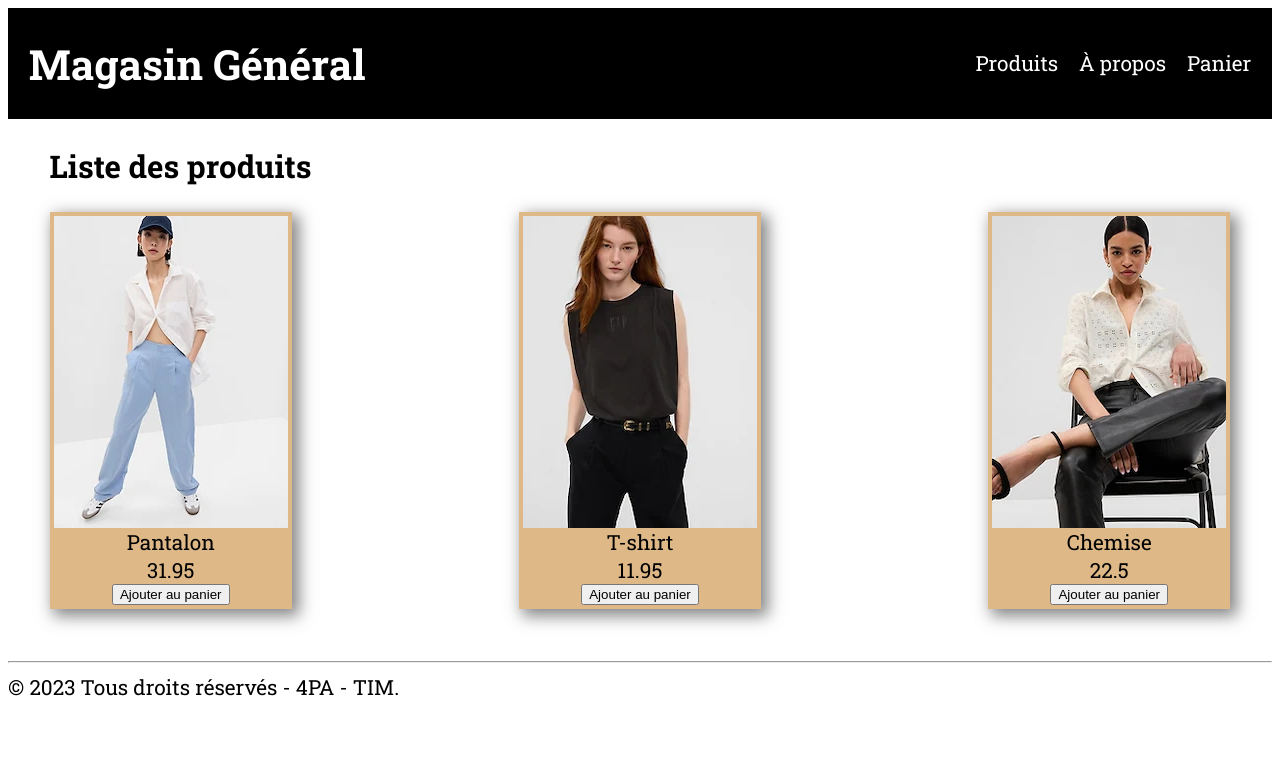
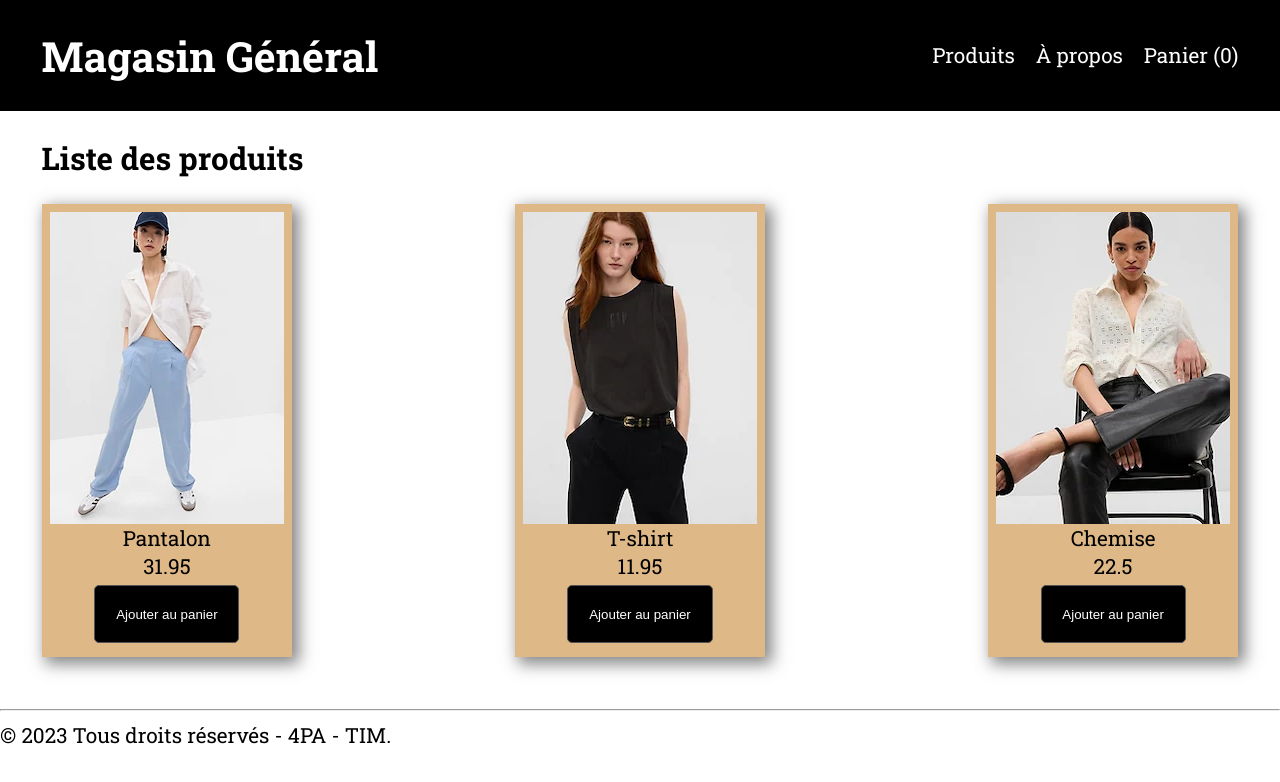
Before and after one commit to tattegrainDrey/magasin-general, a React (Create React App) app: page / in a window 1280 px wide. Shown: the top 782 px of the page. Built offline with nearby package versions, Linux system fonts and the light colour scheme.

Commit message:
Debut de l'ajout de panier de façon réactive

```diff
--- a/public/index.html
+++ b/public/index.html
@@ -23,7 +23,7 @@
     -->
     <title>Magasin général</title>
   </head>
-  <body>
+  <body style="margin: 0;">
     <noscript>Ce site requiert JavaScript.</noscript>
     <div id="racine"></div>
     <!--
--- a/src/Appli.jsx
+++ b/src/Appli.jsx
@@ -1,13 +1,18 @@
+import { useState } from 'react';
 import './Appli.scss';
 import Entete from './Entete';
 import ListeProduits from './ListeProduits';
 import Pied2page from './Pied2page';
 
 function Appli() {
+  //HOOK usestate
+  const etatPanier = useState({});
+  let panier = etatPanier[0];
+  let setPanier = etatPanier[1];
   return (
     <div className="Appli">
-      <Entete/>
-      <ListeProduits/>
+      <Entete panier={panier} />
+      <ListeProduits panier={panier} setPanier={setPanier}/>
       <Pied2page/>
     </div>
   );
--- a/src/Entete.jsx
+++ b/src/Entete.jsx
@@ -1,14 +1,14 @@
 import './Entete.scss';
 
-function Entete() {
-
+function Entete(props) {
+	let panier = props.panier
 	return(
 		<header className='Entete'>
 			<h1>Magasin Général</h1>
 			<nav>
 				<span>Produits</span>
 				<span>À propos</span>
-				<span>Panier</span>
+				<span>Panier ({Object.values(panier).length})</span>
 			</nav>
 		</header>
 	)
--- a/src/Entete.scss
+++ b/src/Entete.scss
@@ -6,7 +6,8 @@
     justify-content: space-between;
     background-color: black;
     color: white;
-    padding: 0 1rem;
+    padding: 0 2rem;
+    margin: 0;
 
     nav{
         display: flex;
--- a/src/ListeProduits.jsx
+++ b/src/ListeProduits.jsx
@@ -2,7 +2,7 @@ import './ListeProduits.scss'
 import Produit from "./Produit";
 import produits from './data/produits.json';
 
-export default function ListeProduits() {
+export default function ListeProduits(props) {
 
    //console.log("Les produits : ", produits);
 
@@ -13,7 +13,7 @@ export default function ListeProduits() {
         {
           produits.map(
             function(prd) {
-            return <Produit nom={prd.nom} prix={prd.prix} id={prd.id}/>
+            return <Produit panier={props.panier} setPanier={props.setPanier} key={prd.id} nom={prd.nom} prix={prd.prix} id={prd.id}/>
           }
           )
         }
--- a/src/Produit.jsx
+++ b/src/Produit.jsx
@@ -1,14 +1,31 @@
 import './Produit.scss';
 
 export default function Produit(props) {
-    console.log("Les propriétés du produit : ", props);
+
+    let setPanier = props.setPanier;
+
+    function ajouterPanier() {
+      //il faut obtenier une copie conforme du panier (clone)
+      let clonePanier = JSON.parse(JSON.stringify(props.panier));
+      //let clonePanier = {... props.panier}
+      //let clonePanier = Object.assign({}, props.panier);
+      //ajouter au panier
+     if(clonePanier[props.id]){
+      clonePanier[props.id]++
+     }
+     else {
+      clonePanier[props.id] = { prix:props.prix, qte:1};
+     }
+      //donner à setPanier la nouvelle valeur du panier :
+      setPanier(clonePanier);
+      }
 
     return (
         <article className='Produit'>
           <img src={'images-produits/'+ props.id +'.webp'} alt="props.nom" />
           <span className='nom'>{props.nom}</span>
           <span className="prix">{props.prix}</span>
-          <button>Ajouter au panier</button>
+          <button onClick={ajouterPanier}>Ajouter au panier</button>
         </article>
     );
 }
--- a/src/Produit.scss
+++ b/src/Produit.scss
@@ -3,7 +3,19 @@
     flex-direction: column;
     align-items: center;
     margin-bottom: 2em;
-    padding: .2em;
+    padding: .4em;
     background-color: burlywood;
     box-shadow:  5px 5px 15px 2px rgba(80,80,80,0.7);
+
+    button {
+        background-color: black;
+        padding: 1rem;
+        margin: 5px;
+        color: white;
+        border: 1px solid #555;
+        border-radius: 5px;
+        box-shadow: 2 px 2px 10px 1px rgba(80,80,80,0.7);
+        cursor: pointer;
+
+    }
 }
```
